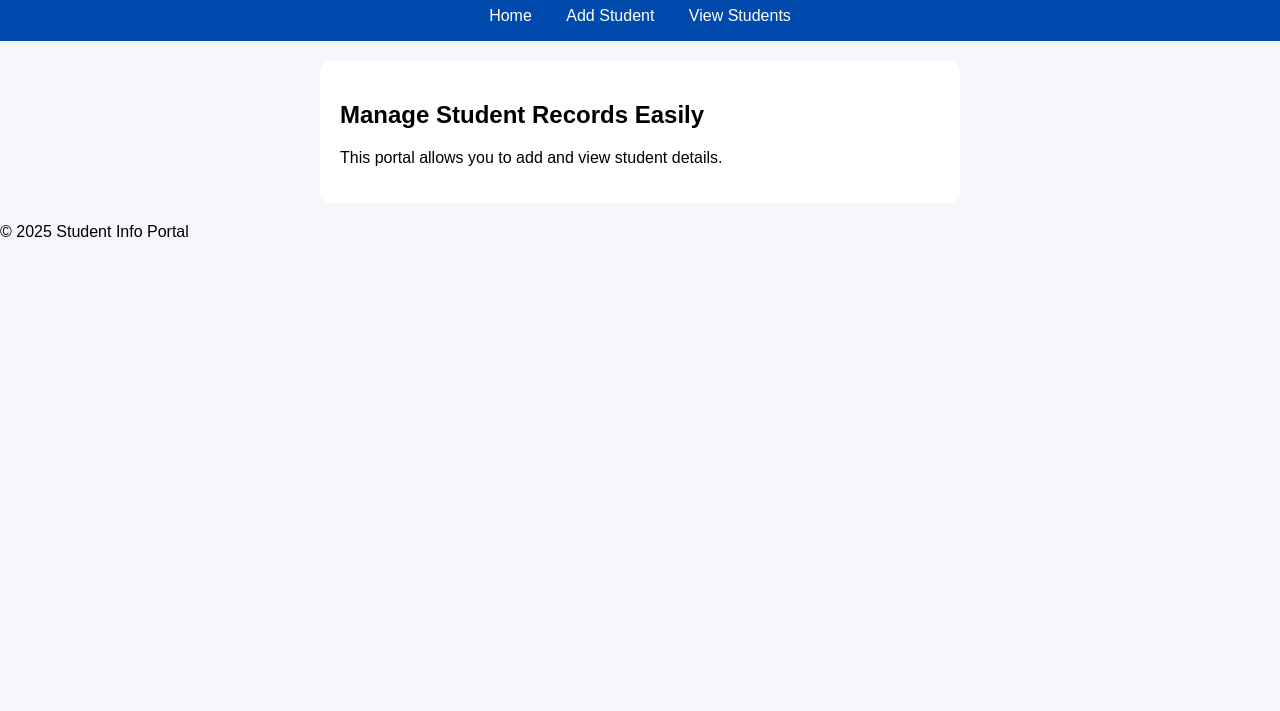
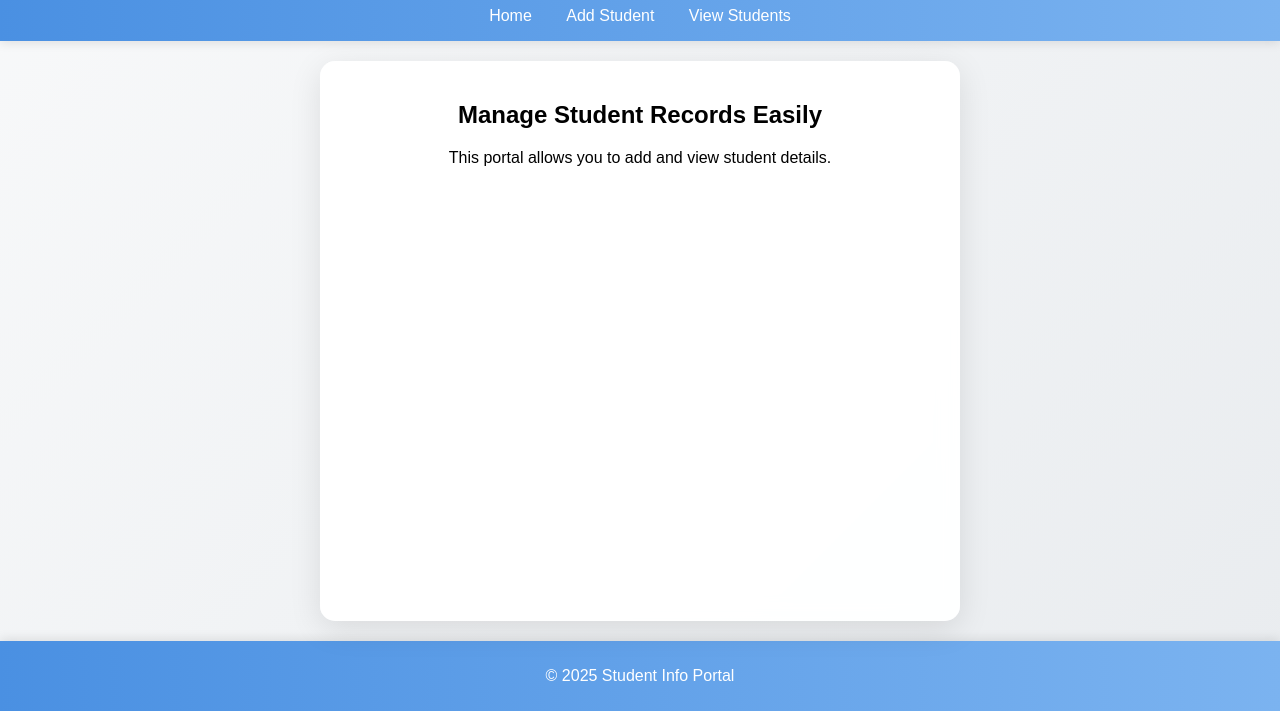
Before and after one commit to mabdisalan/StudentInfoPortal-2, a plain HTML site: page studentInfoPortal/index.html in a window 1280 px wide. Shown: the part 89-800 px from the top of the page. Drawn offline with Linux system fonts and the light colour scheme; files that its build step writes are made by us from their sources.

Commit message:
Css working and showing students in table working
CSS now showing js working properly now you can see the new students in the table now

```diff
--- a/CSS/style.css
+++ b/CSS/style.css
@@ -2,14 +2,18 @@ body {
   font-family: Arial, sans-serif;
   margin: 0;
   padding: 0;
-  background-color: #f5f7fa;
+  background: linear-gradient(135deg, #f8f9fa 0%, #e9ecef 100%);
+  min-height: 100vh;
+  display: flex;
+  flex-direction: column;
 }
 
 header {
-  background-color: #004aad;
+  background: linear-gradient(90deg, #4a90e2 0%, #7bb3f0 100%);
   color: white;
   padding: 1em;
   text-align: center;
+  box-shadow: 0 2px 10px rgba(0,0,0,0.1);
 }
 
 nav a {
@@ -25,9 +29,17 @@ nav a:hover {
 main {
   margin: 20px auto;
   max-width: 600px;
-  background: white;
+  background: rgba(255, 255, 255, 0.95);
   padding: 20px;
-  border-radius: 10px;
+  border-radius: 15px;
+  flex: 1;
+  width: 80%;
+  backdrop-filter: blur(10px);
+  box-shadow: 0 8px 32px rgba(0,0,0,0.1);
+}
+.intro {
+  text-align: center;
+  margin-bottom: 20px;
 }
 
 form {
@@ -48,15 +60,19 @@ input, button {
 }
 
 button {
-  background-color: #004aad;
+  background: linear-gradient(45deg, #4a90e2, #87ceeb);
   color: white;
   border: none;
   cursor: pointer;
   margin-top: 15px;
+  transition: all 0.3s ease;
+  font-weight: bold;
 }
 
 button:hover {
-  background-color: #003380;
+  background: linear-gradient(45deg, #357abd, #b0e0e6);
+  transform: translateY(-2px);
+  box-shadow: 0 4px 15px rgba(74, 144, 226, 0.3);
 }
 
 table {
@@ -71,6 +87,14 @@ th, td {
 }
 
 th {
-  background-color: #004aad;
+  background: linear-gradient(90deg, #667eea, #764ba2);
   color: white;
 }
+footer{
+  text-align: center;
+  padding: 10px;
+  background: linear-gradient(90deg, #4a90e2 0%, #7bb3f0 100%);
+  color: white;
+  margin-top: auto;
+  box-shadow: 0 -2px 10px rgba(0,0,0,0.1);
+}
--- a/studentInfoPortal/index.html
+++ b/studentInfoPortal/index.html
@@ -4,7 +4,7 @@
   <meta charset="UTF-8">
   <meta name="viewport" content="width=device-width, initial-scale=1.0">
   <title>Student Info Portal</title>
-  <link rel="stylesheet" href="css/style.css">
+  <link rel="stylesheet" href="../CSS/style.css">
 </head>
 <body>
   <header>
@@ -17,7 +17,7 @@
   </header>
 
   <main>
-    <section>
+    <section class="intro">
       <h2>Manage Student Records Easily</h2>
       <p>This portal allows you to add and view student details.</p>
     </section>
```
Also changed, not shown: studentInfoPortal/form.html (+2 -2 lines), studentInfoPortal/students.html (+3 -3 lines).
